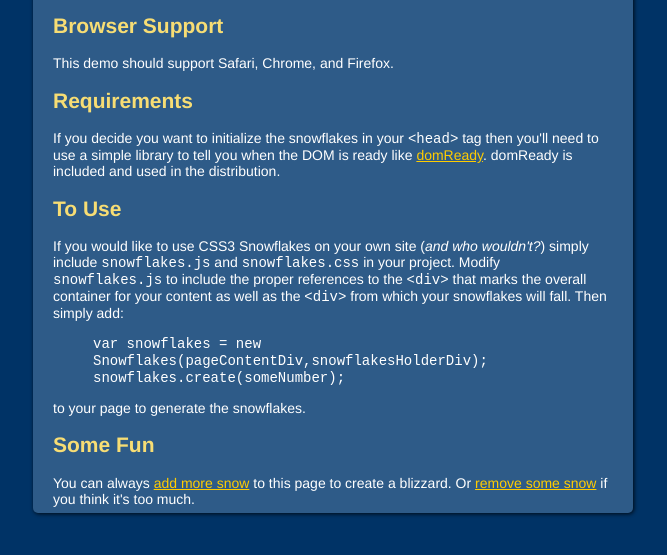
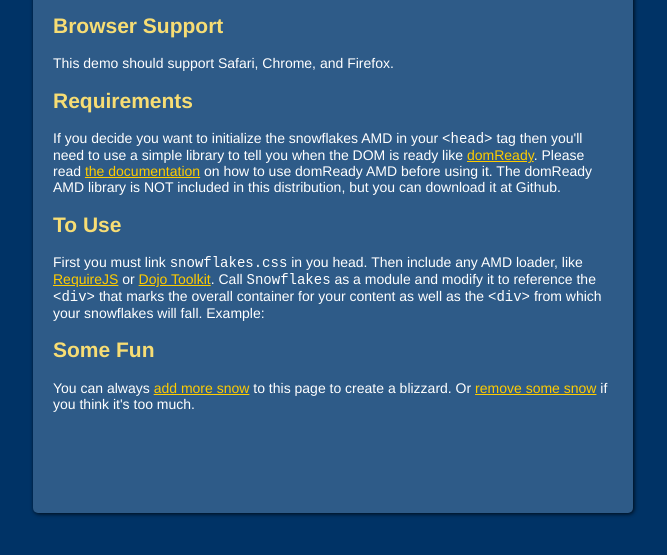
Before and after one commit to dmolsen/CSS3-Snowflakes, a plain HTML site: page index-amd.html in a window 1280 px wide. Both pictures are taken after a click on the link "add more snow". Shown: the part 185-740 px from the top of the page, without its empty margins (307-974 px from the left). Drawn offline with Linux system fonts and the light colour scheme.

Commit message:
update documentation to reflect AMD changes

```diff
--- a/index-amd.html
+++ b/index-amd.html
@@ -20,24 +20,19 @@
                 </p>
                 <h2>Requirements</h2>
                 <p>
-                    If you decide you want to initialize the snowflakes in your <code>&lt;head&gt;</code> tag then you'll need to use a simple
-                    library to tell you when the DOM is ready like <a href="https://github.com/ded/domready">domReady</a>. domReady is
-                    included and used in the distribution.
+                    If you decide you want to initialize the snowflakes AMD in your <code>&lt;head&gt;</code> tag then you'll need to use a simple
+                    library to tell you when the DOM is ready like <a href="https://github.com/requirejs/domReady/">domReady</a>. Please read <a href="http://requirejs.org/docs/api.html#pageload">the documentation</a> on how to use domReady AMD before using it. The domReady AMD library is NOT included in this distribution, but you can download it at Github.
                 </p>
                 <h2>To Use</h2>
                 <p>
-                    If you would like to use CSS3 Snowflakes on your own site (<em>and who wouldn't?</em>) simply include <code>snowflakes.js</code> and
-                    <code>snowflakes.css</code> in your project. Modify <code>snowflakes.js</code> to include the proper references to the <code>&lt;div&gt;</code>
-                    that marks the overall container for your content as well as the <code>&lt;div&gt;</code> from which your snowflakes will fall. Then simply add:
-                    <blockquote>
-                        <code>var snowflakes = new Snowflakes(pageContentDiv,snowflakesHolderDiv);<br />snowflakes.create(someNumber);</code>
-                    </blockquote>
-                    to your page to generate the snowflakes.
+                    First you must link <code>snowflakes.css</code> in you head. Then include any AMD loader, like <a href="http://requirejs.org/">RequireJS</a> or <a href="http://dojotoolkit.org/">Dojo Toolkit</a>. Call <code>Snowflakes</code> as a module and modify it to reference the <code>&lt;div&gt;</code>
+                    that marks the overall container for your content as well as the <code>&lt;div&gt;</code> from which your snowflakes will fall. Example:
+                    <script src="https://gist.github.com/3b48caf5bdab2de7f0a2.js"></script>
                 </p>
                 <h2>Some Fun</h2>
                 <p>
-                    You can always <a href="#" onclick="javascript:snowflakes.moreSnow(40);return false;">add more snow</a> to this page to create a blizzard.
-                    Or <a href="#" onclick="javascript:snowflakes.lessSnow(20);return false;">remove some snow</a> if you think it's too much.
+                    You can always <a href="#" class="change-snow-quantity" id="more-snow">add more snow</a> to this page to create a blizzard.
+                    Or <a href="#" class="change-snow-quantity" id="less-snow">remove some snow</a> if you think it's too much.
                 </p>
             </div>
             <div id="translucentBG"></div>
@@ -52,6 +47,21 @@
         ], function (Sf) {
             var snowflakes = new Sf('container','snowflakesContainer');
             snowflakes.create(40);
+
+            // Add/Remove snowflakes
+            var btnsChangeSnowQuantity = document.querySelectorAll('.change-snow-quantity');
+            for(var i = 0, len = btnsChangeSnowQuantity.length; i < len; i++) {
+                btnsChangeSnowQuantity[i].addEventListener('click', function(evt) {
+                    if(this.id === 'more-snow') {
+                        snowflakes.moreSnow(40);
+                    } else if(this.id === 'less-snow') {
+                        snowflakes.lessSnow(20);
+                    }
+
+                    evt.preventDefault();
+                }, false);
+            }
+
         });
     </script>
 </html>
```
Also changed, not shown: README.md.
